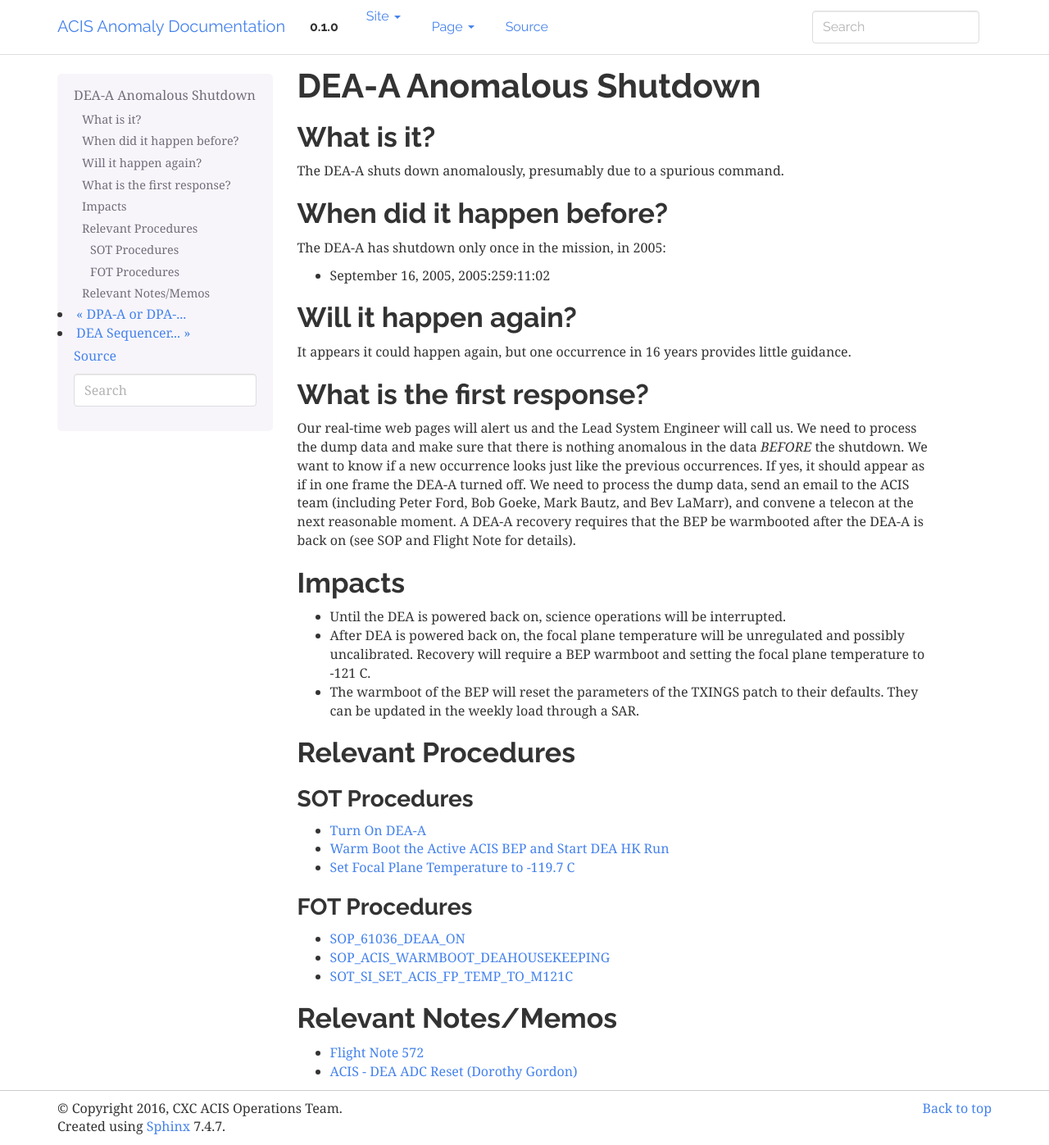
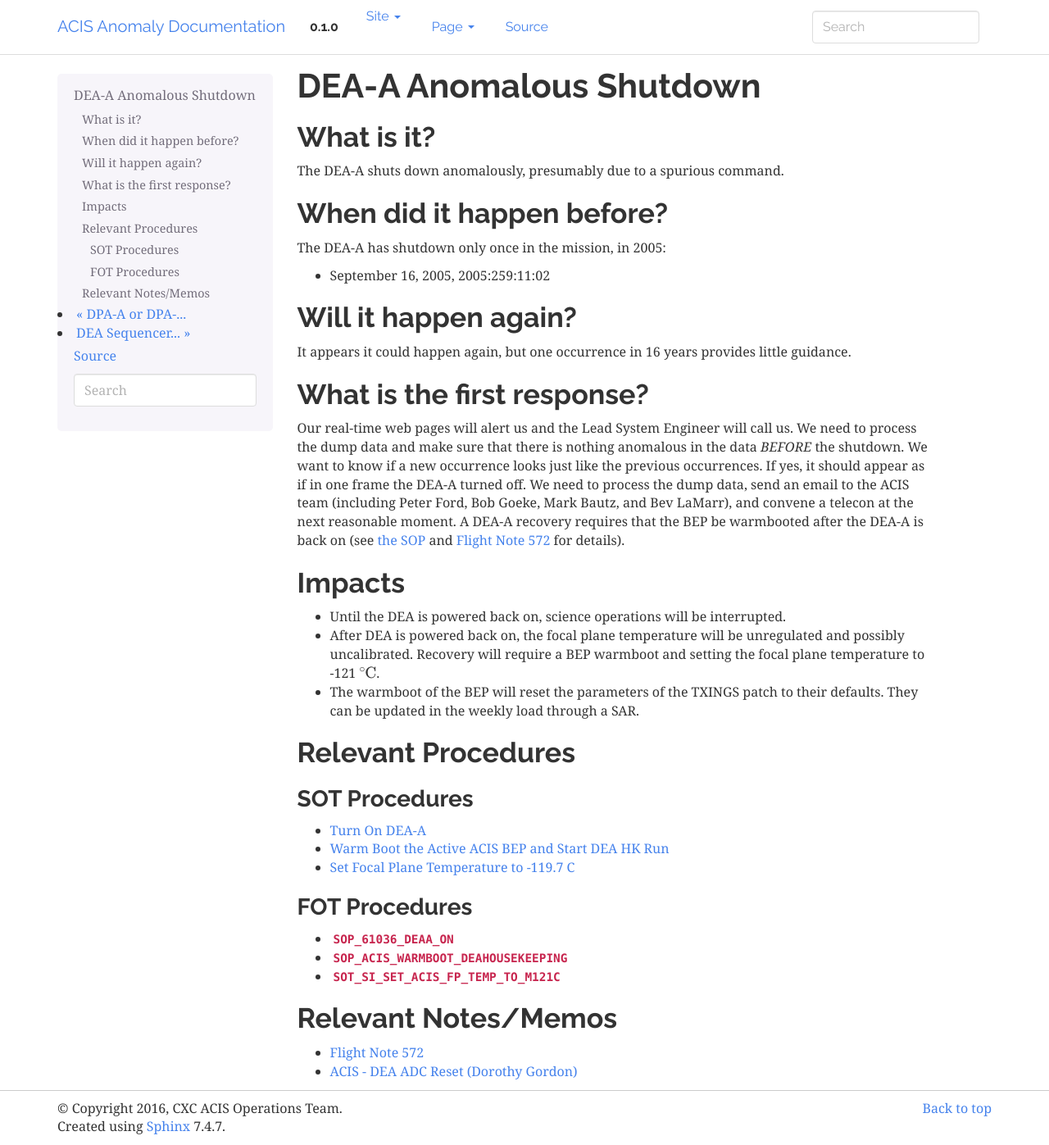
Before and after one commit to acisops/acis_anomaly_pages, a Sphinx documentation site: the page built from source/dea_shutdown.rst, in a window 1280 px wide and 1397 px high. Shown: the whole window at 82% size. Built offline with Sphinx 7.4.7, drawn with Linux system fonts in a browser that asks for light colours.

Commit message:
Some edits to dea shutdown

```diff
--- a/source/dea_shutdown.rst
+++ b/source/dea_shutdown.rst
@@ -28,14 +28,17 @@ make sure that there is nothing anomalous in the data *BEFORE* the shutdown. We
 just like the previous occurrences. If yes, it should appear as if in one frame the DEA-A turned off. We need
 to process the dump data, send an email to the ACIS team (including Peter Ford, Bob Goeke, Mark Bautz, and Bev LaMarr),
 and convene a telecon at the next reasonable moment. A DEA-A recovery requires that the BEP be warmbooted after the
-DEA-A is back on (see SOP and Flight Note for details).
+DEA-A is back on (see `the SOP <http://cxc.cfa.harvard.edu/acis/cmd_seq/deaa_on.pdf>`_ and
+`Flight Note 572 <http://cxc.cfa.harvard.edu/acis/memos/Flight_Note572_DEA_Shutdown_Closeout_merged.pdf>`_ for details).
 
 Impacts
 -------
 
 * Until the DEA is powered back on, science operations will be interrupted.
-* After DEA is powered back on, the focal plane temperature will be unregulated and possibly uncalibrated.  Recovery will require a BEP warmboot and setting the focal plane temperature to -121 C.
-* The warmboot of the BEP will reset the parameters of the TXINGS patch to their defaults.  They can be updated in the weekly load through a SAR.
+* After DEA is powered back on, the focal plane temperature will be unregulated and possibly uncalibrated. Recovery
+  will require a BEP warmboot and setting the focal plane temperature to -121 :math:`^{\circ}\rm{C}`.
+* The warmboot of the BEP will reset the parameters of the TXINGS patch to their defaults. They can be updated in the
+  weekly load through a SAR.
 
 Relevant Procedures
 -------------------
```
Also changed, not shown: other parts of source/dea_shutdown.rst (+12 -3 lines).
